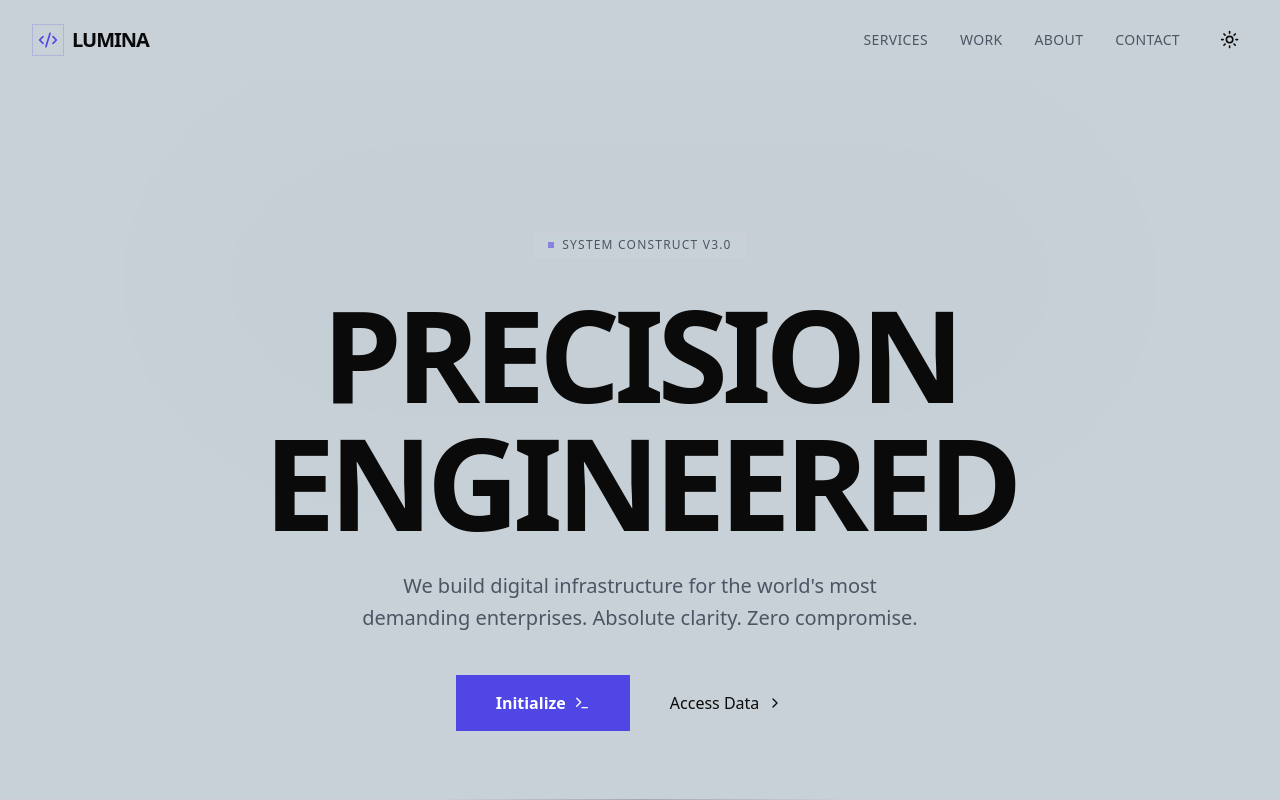
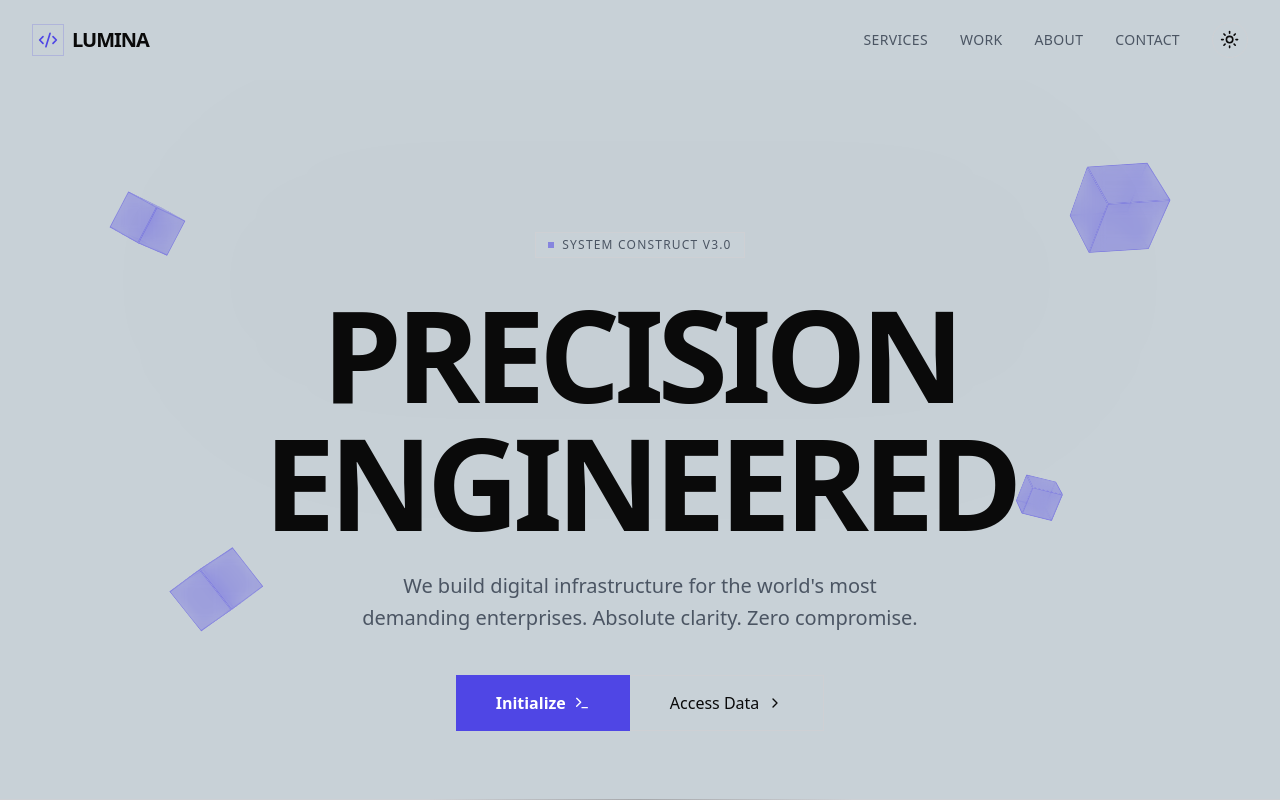
Before and after one commit to t9fiction/numeric-souls, a Next.js app: page / in a window 1280 px wide. Shown: the top 800 px of the page. Built offline with nearby package versions, Linux system fonts and the light colour scheme.

Commit message:
working 3d animations  on the hero section

```diff
--- a/src/app/globals.css
+++ b/src/app/globals.css
@@ -137,3 +137,7 @@ body {
     linear-gradient(to bottom, var(--border) 1px, transparent 1px);
   opacity: 0.15;
 }
+
+.preserve-3d {
+  transform-style: preserve-3d;
+}
--- a/src/components/sections/Hero.tsx
+++ b/src/components/sections/Hero.tsx
@@ -4,6 +4,7 @@ import React from "react";
 import { motion } from "framer-motion";
 import { Button } from "@/components/ui/button";
 import { ChevronRight, Terminal } from "lucide-react";
+import Floating3DShapes from "@/components/ui/Floating3DShapes";
 
 const Hero = () => {
   return (
@@ -11,6 +12,9 @@ const Hero = () => {
       {/* Grid Background - Adaptive */}
       <div className="absolute inset-0 bg-grid-white/[0.05] bg-[size:50px_50px] pointer-events-none dark:opacity-100 opacity-50" />
       <div className="absolute inset-0 bg-gradient-to-t from-background via-background/80 to-transparent pointer-events-none" />
+
+      {/* 3D Floating Elements */}
+      <Floating3DShapes />
 
       {/* Beam Effect - Adaptive */}
       <div className="absolute top-0 left-1/2 -translate-x-1/2 w-[1000px] h-[400px] bg-foreground/5 rounded-full blur-[100px] opacity-20 pointer-events-none" />
--- a/src/components/sections/Stats.tsx
+++ b/src/components/sections/Stats.tsx
@@ -38,7 +38,7 @@ const stats = [
   },
   {
     id: 2,
-    name: "Happy Clients",
+    name: "Ventures Empowered",
     value: 50,
     suffix: "+",
     icon: Users,
--- /dev/null
+++ b/src/components/ui/Floating3DShapes.tsx
@@ -0,0 +1,95 @@
+"use client";
+
+import { motion } from "framer-motion";
+
+const Cube = ({
+  className,
+  size = 60,
+  x,
+  y,
+  delay = 0
+}: {
+  className?: string;
+  size?: number;
+  x: number | string;
+  y: number | string;
+  delay?: number;
+}) => {
+  const halfSize = size / 2;
+
+  return (
+    <motion.div
+      className={`absolute preserve-3d ${className}`}
+      style={{
+        width: size,
+        height: size,
+        left: x,
+        top: y,
+      }}
+      initial={{ rotateX: 0, rotateY: 0, rotateZ: 0 }}
+      animate={{
+        rotateX: [0, 360],
+        rotateY: [0, 360],
+        rotateZ: [0, 180],
+        y: [0, -30, 0]
+      }}
+      transition={{
+        default: {
+          duration: 20,
+          repeat: Infinity,
+          ease: "linear",
+          delay: delay
+        },
+        y: {
+          duration: 4,
+          repeat: Infinity,
+          ease: "easeInOut",
+          delay: delay
+        }
+      }}
+    >
+      {/* Front */}
+      <div
+        className="absolute inset-0 bg-primary/20 backdrop-blur-sm border border-primary/30"
+        style={{ transform: `translateZ(${halfSize}px)` }}
+      />
+      {/* Back */}
+      <div
+        className="absolute inset-0 bg-primary/20 backdrop-blur-sm border border-primary/30"
+        style={{ transform: `rotateY(180deg) translateZ(${halfSize}px)` }}
+      />
+      {/* Right */}
+      <div
+        className="absolute inset-0 bg-primary/20 backdrop-blur-sm border border-primary/30"
+        style={{ transform: `rotateY(90deg) translateZ(${halfSize}px)` }}
+      />
+      {/* Left */}
+      <div
+        className="absolute inset-0 bg-primary/20 backdrop-blur-sm border border-primary/30"
+        style={{ transform: `rotateY(-90deg) translateZ(${halfSize}px)` }}
+      />
+      {/* Top */}
+      <div
+        className="absolute inset-0 bg-primary/20 backdrop-blur-sm border border-primary/30"
+        style={{ transform: `rotateX(90deg) translateZ(${halfSize}px)` }}
+      />
+      {/* Bottom */}
+      <div
+        className="absolute inset-0 bg-primary/20 backdrop-blur-sm border border-primary/30"
+        style={{ transform: `rotateX(-90deg) translateZ(${halfSize}px)` }}
+      />
+    </motion.div>
+  );
+};
+
+export default function Floating3DShapes() {
+  return (
+    <div className="absolute inset-0 overflow-hidden pointer-events-none perspective-[1000px]">
+      <Cube x="10%" y="20%" size={40} delay={0} />
+      <Cube x="85%" y="15%" size={60} delay={2} />
+      <Cube x="15%" y="70%" size={50} delay={4} />
+      <Cube x="80%" y="60%" size={30} delay={1} />
+      <Cube x="50%" y="85%" size={20} delay={3} />
+    </div>
+  );
+}
```
